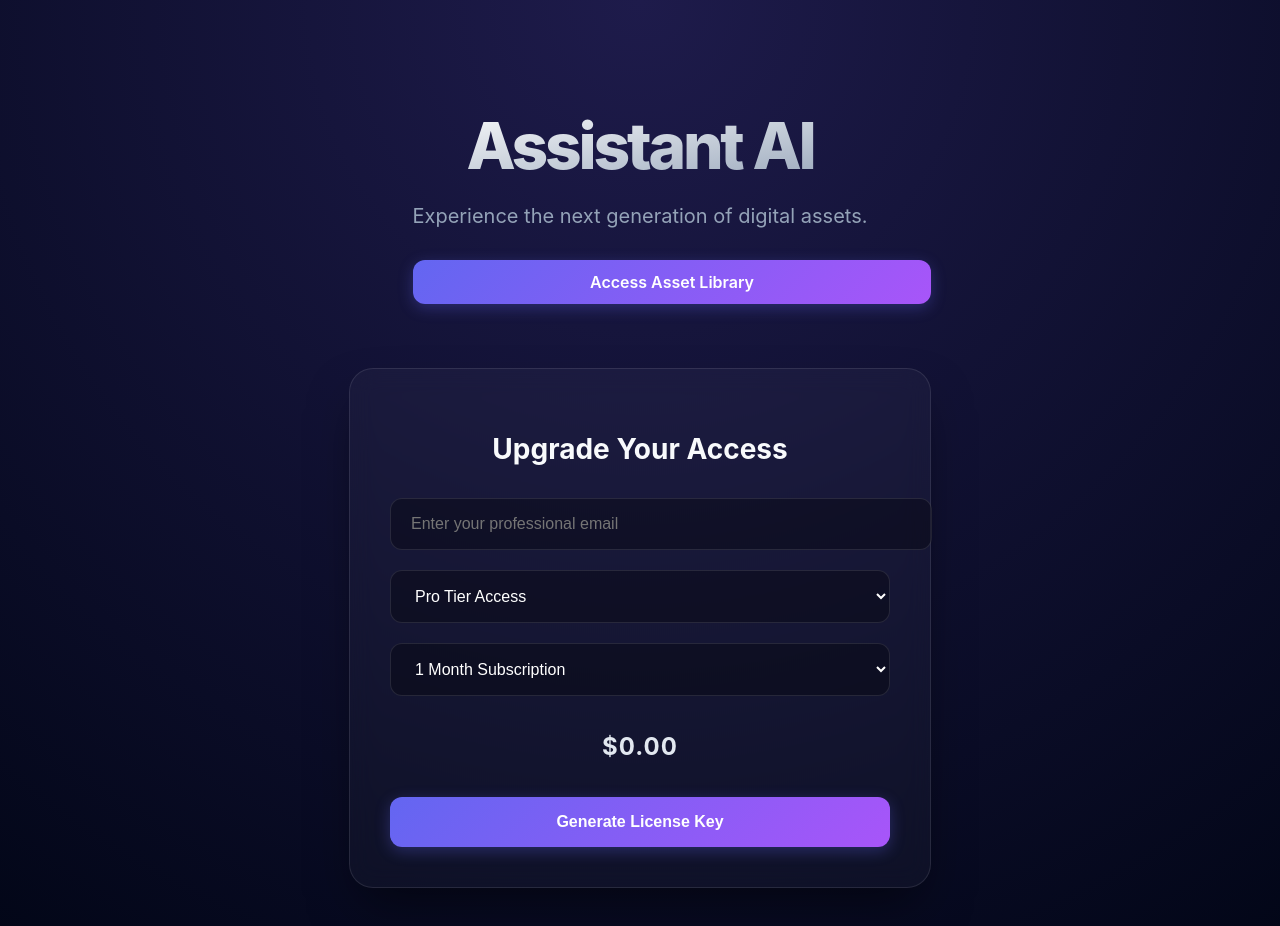
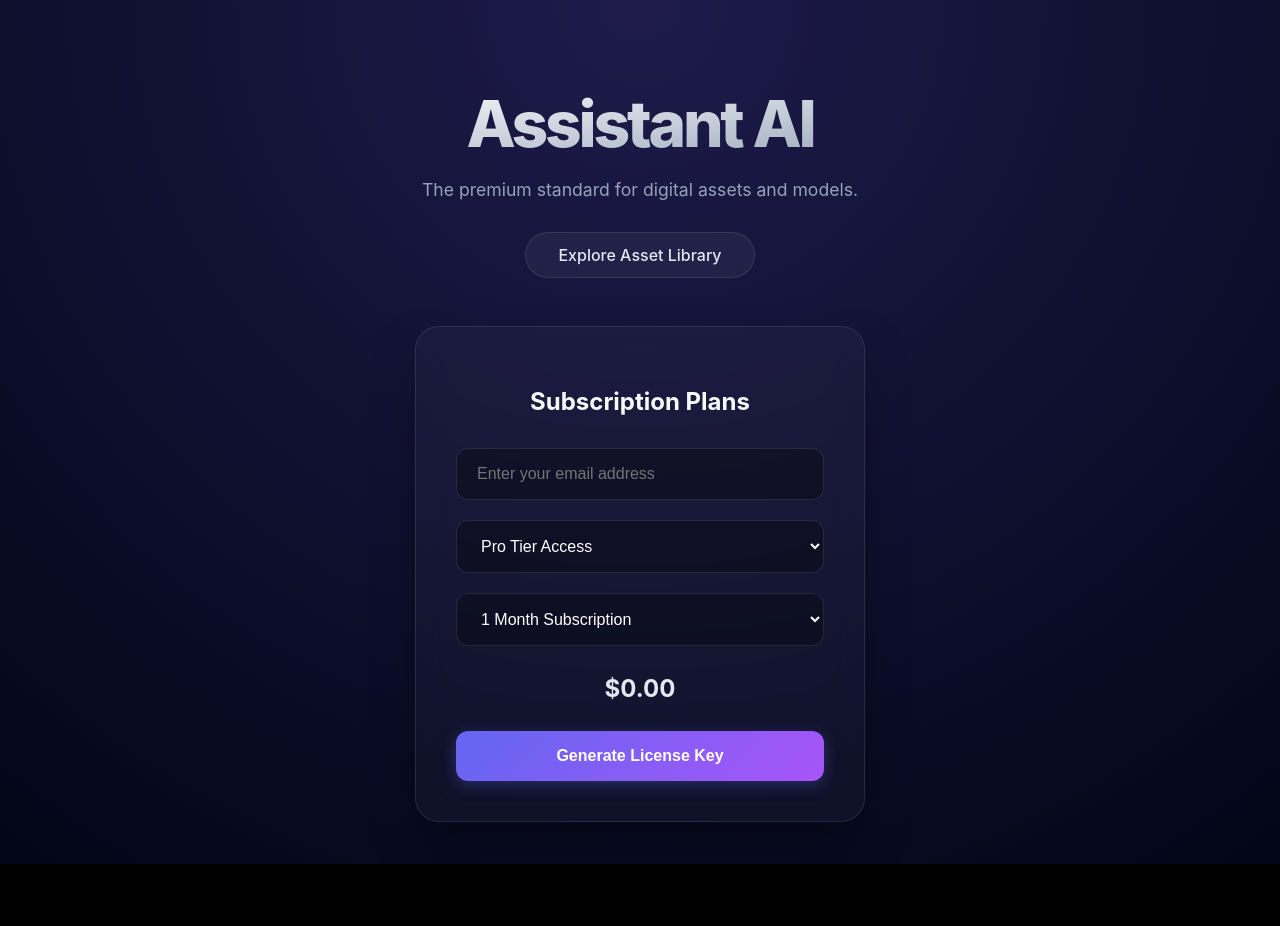
Before and after one commit to nabajyoticlaw/assistant, a Next.js app: page / in a window 1280 px wide. Shown: the top 926 px of the page. After the commit the page ends 864 px from the top, so only its background shows below. Built offline with nearby package versions, Linux system fonts and the light colour scheme; no server answers; the database is empty.

Commit message:
Clean up project and remove deleted files

```diff
--- a/app/page.tsx
+++ b/app/page.tsx
@@ -79,22 +79,24 @@ export default function LandingPage() {
       {/* Hero Section */}
       <header className={styles.heroSection}>
         <h1 className={styles.heroTitle}>Assistant AI</h1>
-        <p className={styles.heroSubtitle}>Experience the next generation of digital assets.</p>
-        <a href={GOOGLE_DRIVE_LINK} target="_blank" rel="noreferrer" className={styles.buttonPrimary} style={{ display: 'inline-block', textDecoration: 'none', padding: '0.75rem 2rem' }}>
-          Access Asset Library
-        </a>
+        <p className={styles.heroSubtitle}>The premium standard for digital assets and models.</p>
+        <div className={styles.heroButtonContainer}>
+          <a href={GOOGLE_DRIVE_LINK} target="_blank" rel="noreferrer" className={styles.buttonSecondary}>
+            Explore Asset Library
+          </a>
+        </div>
       </header>
 
-      {/* Subscription Card */}
-      <main className={styles.card} style={{ maxWidth: '500px' }}>
-        <h2 style={{ fontSize: '1.75rem', fontWeight: 700, textAlign: 'center', marginBottom: '2rem' }}>
-          Upgrade Your Access
+      {/* Main Form Card */}
+      <main className={styles.card}>
+        <h2 style={{ fontSize: '1.5rem', fontWeight: 700, textAlign: 'center', marginBottom: '2rem' }}>
+          Subscription Plans
         </h2>
 
         <div className={styles.formGroup}>
           <input
             type="email"
-            placeholder="Enter your professional email"
+            placeholder="Enter your email address"
             className={styles.input}
             value={email}
             onChange={(e) => setEmail(e.target.value)}
@@ -108,7 +110,7 @@ export default function LandingPage() {
           <select className={styles.select} value={duration} onChange={(e) => setDuration(Number(e.target.value))}>
             <option value={1}>1 Month Subscription</option>
             <option value={3}>3 Month Subscription</option>
-            <option value={12}>12 Month Subscription (Best Value)</option>
+            <option value={12}>12 Month Subscription</option>
           </select>
 
           <div className={styles.priceDisplay}>
@@ -128,22 +130,22 @@ export default function LandingPage() {
       {/* Success Modal */}
       {generatedKey && (
         <div className={styles.modalOverlay}>
-          <div className={`${styles.card} ${styles.modalContent}`} style={{ maxWidth: '400px' }}>
+          <div className={`${styles.card} ${styles.modalContent}`}>
             <h3 style={{ fontSize: '1.5rem', fontWeight: 700, color: '#38bdf8', textAlign: 'center' }}>
-              License Activated
+              Activation Successful
             </h3>
             <div className={styles.keyDisplay}>
               {generatedKey}
             </div>
             <div style={{ display: 'flex', flexDirection: 'column', gap: '1rem' }}>
               <button onClick={downloadKeyFile} className={styles.buttonDownload}>
-                Download License (.txt)
+                Download License File
               </button>
               <button
                 onClick={() => setGeneratedKey(null)}
                 style={{ background: 'none', border: 'none', color: '#94a3b8', cursor: 'pointer', textDecoration: 'underline' }}
               >
-                Close Window
+                Close
               </button>
             </div>
           </div>
--- a/user.module.css
+++ b/user.module.css
@@ -1,63 +1,96 @@
 /* user.module.css */
 
-/* Base Layout - Deep Space Theme */
+/* Global Reset for the module to prevent overflow issues */
 .pageWrapper {
+  * {
+    box-sizing: border-box;
+  }
+
   min-height: 100vh;
   background: radial-gradient(circle at top center, #1e1b4b 0%, #020617 100%);
   color: #f8fafc;
-  font-family: 'Inter', 'Segoe UI', sans-serif;
+  font-family: 'Inter', -apple-system, BlinkMacSystemFont, sans-serif;
   display: flex;
   flex-direction: column;
   align-items: center;
-  padding: 4rem 1rem;
+  justify-content: center; /* Centers content vertically */
+  padding: 2rem 1rem;
   overflow-x: hidden;
 }
 
-/* Hero Section Styling */
+/* Hero Section - Centered & Clean */
 .heroSection {
   text-align: center;
-  margin-bottom: 4rem;
+  margin-bottom: 3rem;
+  width: 100%;
+  max-width: 600px;
   animation: fadeIn 1s ease-out;
 }
 
 .heroTitle {
-  font-size: 4rem;
+  font-size: clamp(2.5rem, 5vw, 4rem); /* Responsive font size */
   font-weight: 800;
   letter-spacing: -0.05em;
   background: linear-gradient(to bottom right, #ffffff, #94a3b8);
   -webkit-background-clip: text;
   -webkit-text-fill-color: transparent;
-  margin-bottom: 1rem;
+  margin-bottom: 0.5rem;
 }
 
 .heroSubtitle {
   color: #94a3b8;
-  font-size: 1.25rem;
+  font-size: 1.1rem;
   margin-bottom: 2rem;
 }
 
-/* Glassmorphism Card */
+/* Centering the Hero Button */
+.heroButtonContainer {
+  display: flex;
+  justify-content: center;
+  margin-top: 1rem;
+}
+
+.buttonSecondary {
+  background: rgba(255, 255, 255, 0.05);
+  border: 1px solid rgba(255, 255, 255, 0.1);
+  color: #e2e8f0;
+  padding: 0.75rem 2rem;
+  border-radius: 30px; /* Pill shape */
+  text-decoration: none;
+  font-weight: 500;
+  transition: all 0.3s ease;
+}
+
+.buttonSecondary:hover {
+  background: rgba(255, 255, 255, 0.1);
+  transform: translateY(-2px);
+}
+
+/* The Main Card - Strict Alignment */
 .card {
   background: rgba(255, 255, 255, 0.03);
-  backdrop-filter: blur(12px);
-  -webkit-backdrop-filter: blur(12px);
+  backdrop-filter: blur(16px);
+  -webkit-backdrop-filter: blur(16px);
   border: 1px solid rgba(255, 255, 255, 0.1);
   border-radius: 24px;
   padding: 2.5rem;
   box-shadow: 0 25px 50px -12px rgba(0, 0, 0, 0.5);
   width: 100%;
+  max-width: 450px; /* Fixed width to prevent stretching */
+  margin: 0 auto;
 }
 
-/* Form Alignment & Spacing */
 .formGroup {
   display: flex;
   flex-direction: column;
   gap: 1.25rem;
+  width: 100%;
 }
 
-/* Premium Inputs */
+/* Form Elements - Fixed Overflow */
 .input, .select {
-  width: 100%;
+  width: 100%; /* Now safe due to box-sizing */
+  box-sizing: border-box;
   padding: 1rem 1.25rem;
   background: rgba(0, 0, 0, 0.3);
   border: 1px solid rgba(255, 255, 255, 0.1);
@@ -65,7 +98,7 @@
   color: #ffffff;
   font-size: 1rem;
   outline: none;
-  transition: all 0.3s cubic-bezier(0.4, 0, 0.2, 1);
+  transition: all 0.3s ease;
 }
 
 .input:focus, .select:focus {
@@ -74,17 +107,15 @@
   box-shadow: 0 0 0 4px rgba(129, 140, 248, 0.1);
 }
 
-/* Price Display */
 .priceDisplay {
   text-align: center;
-  padding: 1rem 0;
+  padding: 0.5rem 0;
   font-size: 1.5rem;
   font-weight: 700;
   color: #e2e8f0;
-  letter-spacing: 1px;
 }
 
-/* Futuristic Buttons */
+/* Main Action Button */
 .buttonPrimary {
   width: 100%;
   background: linear-gradient(135deg, #6366f1 0%, #a855f9 100%);
@@ -101,7 +132,6 @@
 
 .buttonPrimary:hover {
   transform: translateY(-2px);
-  box-shadow: 0 8px 25px rgba(99, 102, 241, 0.4);
   filter: brightness(1.1);
 }
 
@@ -109,22 +139,6 @@
   background: #334155;
   cursor: not-allowed;
   transform: none;
-}
-
-.buttonDownload {
-  background: rgba(34, 197, 94, 0.2);
-  border: 1px solid #22c55e;
-  color: #4ade80;
-  padding: 0.75rem 1.5rem;
-  border-radius: 10px;
-  font-weight: 600;
-  cursor: pointer;
-  transition: all 0.2s;
-}
-
-.buttonDownload:hover {
-  background: #22c55e;
-  color: white;
 }
 
 /* Success Modal */
@@ -140,7 +154,7 @@
 }
 
 .modalContent {
-  animation: slideUp 0.4s cubic-bezier(0.25, 0.46, 0.45, 0.94);
+  animation: slideUp 0.4s cubic-bezier(0.25, 0.46, 0.46, 0.94);
 }
 
 .keyDisplay {
@@ -152,11 +166,29 @@
   color: #38bdf8;
   font-size: 1.2rem;
   margin: 1.5rem 0;
+  text-align: center;
+}
+
+.buttonDownload {
+  background: rgba(34, 197, 94, 0.2);
+  border: 1px solid #22c55e;
+  color: #4ade80;
+  padding: 0.75rem 1rem;
+  border-radius: 10px;
+  font-weight: 600;
+  cursor: pointer;
+  transition: all 0.2s;
+  text-align: center;
+}
+
+.buttonDownload:hover {
+  background: #22c55e;
+  color: white;
 }
 
 /* Animations */
 @keyframes fadeIn {
-  from { opacity: 0; transform: translateY(20px); }
+  from { opacity: 0; transform: translateY(10px); }
   to { opacity: 1; transform: translateY(0); }
 }
 
```
